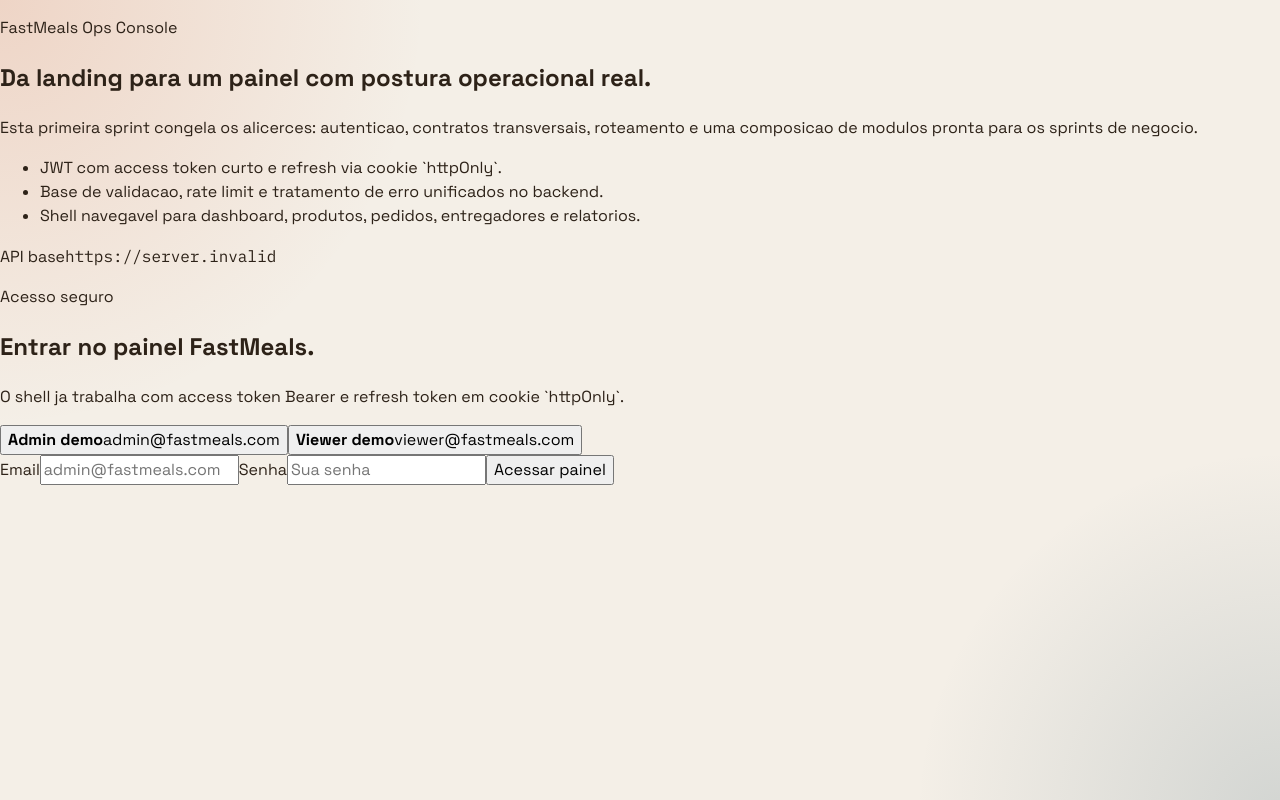
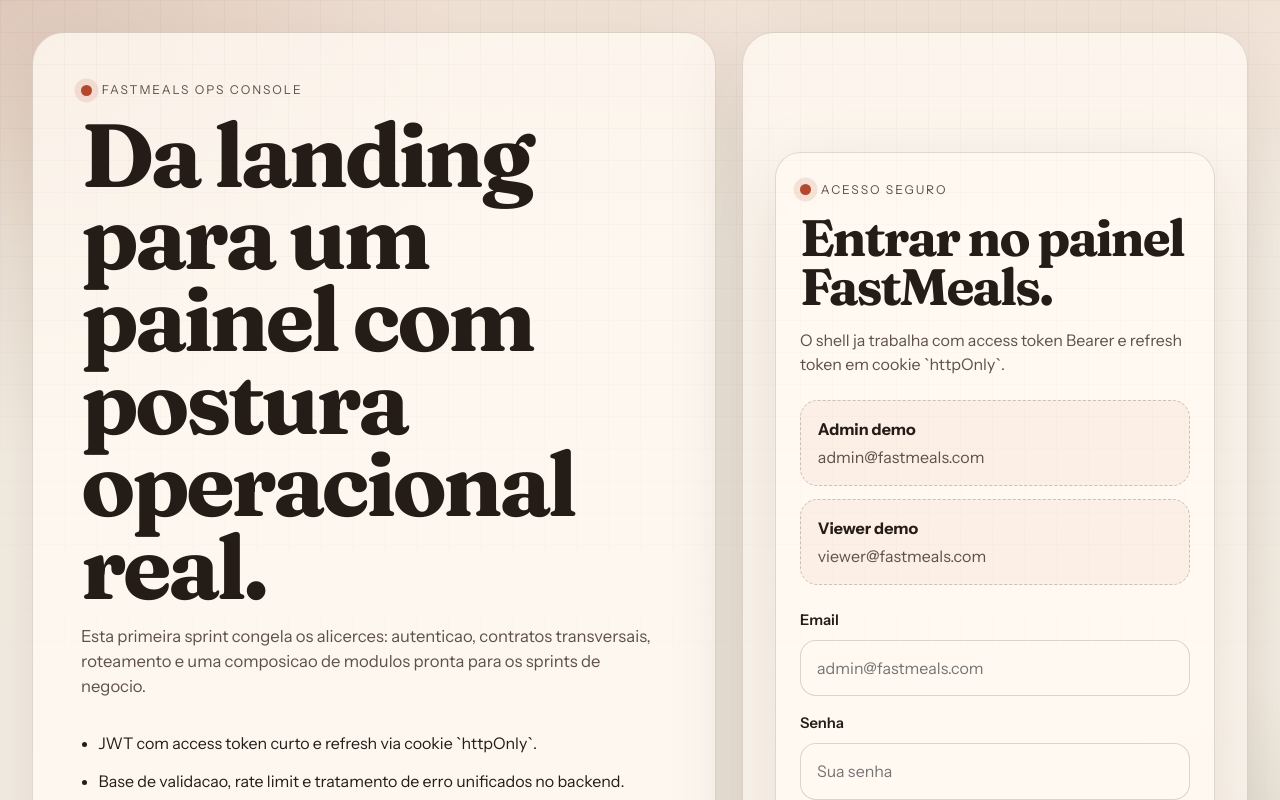
Before and after one commit to eedumarquess/take-home-typescript-react, a React (Vite) app in the folder frontend/: page /login in a window 1280 px wide. Shown: the top 800 px of the page. Built offline with nearby package versions, Linux system fonts and the light colour scheme; no server answers.

Commit message:
style(frontend): refresh application styles

```diff
--- a/frontend/src/style.css
+++ b/frontend/src/style.css
@@ -1,22 +1,25 @@
-@import url('https://fonts.googleapis.com/css2?family=Space+Grotesk:wght@400;500;700&family=IBM+Plex+Mono:wght@400;500&display=swap');
+@import url('https://fonts.googleapis.com/css2?family=Fraunces:opsz,wght@9..144,500;9..144,700&family=Instrument+Sans:wght@400;500;600;700&family=IBM+Plex+Mono:wght@400;500&display=swap');
 
 :root {
-  --bg: #f4efe7;
-  --surface: rgba(255, 251, 247, 0.8);
-  --surface-strong: #fffaf4;
-  --border: rgba(62, 44, 27, 0.12);
-  --text: #2d2218;
-  --muted: #66584b;
-  --accent: #d45d30;
-  --accent-soft: rgba(212, 93, 48, 0.14);
-  --shadow: 0 24px 80px rgba(76, 51, 31, 0.12);
-  font-family: 'Space Grotesk', 'Segoe UI', sans-serif;
+  --paper: #f6efe5;
+  --paper-strong: #fff9f2;
+  --ink: #251c17;
+  --ink-soft: #5f5147;
+  --border: rgba(67, 45, 27, 0.16);
+  --accent: #b5482c;
+  --accent-soft: rgba(181, 72, 44, 0.13);
+  --accent-deep: #7f311f;
+  --olive: #6a7553;
+  --night: #2a231d;
+  --shadow: 0 26px 80px rgba(58, 35, 17, 0.12);
+  font-family: 'Instrument Sans', 'Segoe UI', sans-serif;
   line-height: 1.5;
   font-weight: 400;
-  color: var(--text);
+  color: var(--ink);
   background:
-    radial-gradient(circle at top left, rgba(212, 93, 48, 0.18), transparent 28%),
-    radial-gradient(circle at bottom right, rgba(58, 95, 114, 0.18), transparent 24%), var(--bg);
+    linear-gradient(180deg, rgba(181, 72, 44, 0.08), transparent 24%),
+    radial-gradient(circle at top left, rgba(147, 99, 73, 0.2), transparent 28%),
+    radial-gradient(circle at bottom right, rgba(106, 117, 83, 0.22), transparent 22%), var(--paper);
   font-synthesis: none;
   text-rendering: optimizeLegibility;
   -webkit-font-smoothing: antialiased;
@@ -27,11 +30,30 @@
   box-sizing: border-box;
 }
 
+html,
+body,
+#app {
+  min-height: 100%;
+}
+
 body {
   margin: 0;
   min-width: 320px;
 }
 
+body::before {
+  content: '';
+  position: fixed;
+  inset: 0;
+  background-image:
+    linear-gradient(rgba(88, 63, 43, 0.045) 1px, transparent 1px),
+    linear-gradient(90deg, rgba(88, 63, 43, 0.045) 1px, transparent 1px);
+  background-size: 32px 32px;
+  pointer-events: none;
+  mask-image: linear-gradient(180deg, rgba(0, 0, 0, 0.72), transparent);
+}
+
+a,
 button,
 input,
 textarea,
@@ -39,137 +61,526 @@
   font: inherit;
 }
 
+button {
+  cursor: pointer;
+}
+
 code {
   font-family: 'IBM Plex Mono', monospace;
 }
 
-#app {
-  min-height: 100vh;
+h1,
+h2,
+h3 {
+  margin: 0;
+  font-family: 'Fraunces', Georgia, serif;
+  font-weight: 700;
+  letter-spacing: -0.04em;
 }
 
-.shell {
-  width: min(1120px, calc(100vw - 32px));
-  margin: 0 auto;
-  padding: 40px 0 64px;
+p {
+  margin: 0;
 }
 
-.hero {
+ul {
+  margin: 0;
+  padding-left: 1.2rem;
+}
+
+.button {
+  display: inline-flex;
+  align-items: center;
+  justify-content: center;
+  min-height: 3.25rem;
+  padding: 0.95rem 1.4rem;
+  border: 1px solid var(--accent-deep);
+  border-radius: 999px;
+  background: var(--accent);
+  color: var(--paper-strong);
+  text-decoration: none;
+  transition:
+    transform 160ms ease,
+    background-color 160ms ease,
+    border-color 160ms ease;
+}
+
+.button:hover {
+  transform: translateY(-1px);
+  background: var(--accent-deep);
+}
+
+.button:disabled {
+  cursor: wait;
+  opacity: 0.7;
+  transform: none;
+}
+
+.button--ghost {
+  background: transparent;
+  color: var(--ink);
+  border-color: var(--border);
+}
+
+.button--ghost:hover {
+  background: var(--accent-soft);
+}
+
+.auth-route-shell,
+.not-found {
+  width: min(720px, calc(100vw - 2rem));
+  margin: 4rem auto;
+  padding: clamp(2rem, 5vw, 3rem);
+  border: 1px solid var(--border);
+  border-radius: 2rem;
+  background: rgba(255, 249, 242, 0.8);
+  box-shadow: var(--shadow);
+  text-align: left;
+}
+
+.auth-route-shell h1,
+.not-found h1 {
+  font-size: clamp(2.2rem, 6vw, 4rem);
+  line-height: 0.96;
+}
+
+.auth-route-shell__eyebrow,
+.page-header__eyebrow,
+.sheet__eyebrow,
+.callout__eyebrow,
+.app-topbar__eyebrow,
+.app-brand__eyebrow,
+.app-sidebar__eyebrow,
+.login-hero__eyebrow {
+  display: inline-flex;
+  align-items: center;
+  gap: 0.6rem;
+  margin-bottom: 0.9rem;
+  color: var(--ink-soft);
+  font-size: 0.76rem;
+  letter-spacing: 0.16em;
+  text-transform: uppercase;
+}
+
+.auth-route-shell__eyebrow::before,
+.page-header__eyebrow::before,
+.sheet__eyebrow::before,
+.callout__eyebrow::before,
+.app-topbar__eyebrow::before,
+.app-brand__eyebrow::before,
+.app-sidebar__eyebrow::before,
+.login-hero__eyebrow::before {
+  content: '';
+  width: 0.7rem;
+  height: 0.7rem;
+  border-radius: 999px;
+  background: var(--accent);
+  box-shadow: 0 0 0 0.4rem var(--accent-soft);
+}
+
+.login-shell {
   display: grid;
-  grid-template-columns: minmax(0, 1.7fr) minmax(280px, 0.9fr);
-  gap: 24px;
+  grid-template-columns: minmax(0, 1.15fr) minmax(320px, 0.85fr);
+  min-height: 100vh;
+  gap: clamp(1rem, 2vw, 2rem);
+  padding: clamp(1rem, 3vw, 2rem);
+}
+
+.login-hero,
+.login-panel,
+.login-card,
+.sheet,
+.callout,
+.app-sidebar,
+.app-topbar,
+.dashboard-hero__terminal {
+  border: 1px solid var(--border);
+  background: rgba(255, 249, 242, 0.8);
+  box-shadow: var(--shadow);
+}
+
+.login-hero {
+  display: flex;
+  flex-direction: column;
+  justify-content: space-between;
+  min-height: 0;
+  padding: clamp(2rem, 5vw, 3rem);
+  border-radius: 2rem;
+}
+
+.login-hero h1 {
+  max-width: 11ch;
+  font-size: clamp(3rem, 7vw, 5.6rem);
+  line-height: 0.92;
+}
+
+.login-hero__body {
+  max-width: 54ch;
+  margin-top: 1rem;
+  color: var(--ink-soft);
+  font-size: 1.04rem;
+}
+
+.login-hero__list {
+  display: grid;
+  gap: 0.9rem;
+  margin-top: 2rem;
+  padding-left: 1.1rem;
+}
+
+.login-hero__list li {
+  color: var(--ink);
+}
+
+.login-hero__endpoint {
+  display: flex;
+  flex-direction: column;
+  gap: 0.9rem;
+  margin-top: 2rem;
+  padding-top: 1.2rem;
+  border-top: 1px dashed rgba(67, 45, 27, 0.18);
+}
+
+.login-hero__endpoint span {
+  color: var(--ink-soft);
+  text-transform: uppercase;
+  letter-spacing: 0.14em;
+  font-size: 0.78rem;
+}
+
+.login-hero__endpoint code,
+.dashboard-hero__terminal code {
+  display: block;
+  width: fit-content;
+  max-width: 100%;
+  padding: 0.85rem 1rem;
+  border-radius: 1rem;
+  background: var(--night);
+  color: var(--paper-strong);
+  overflow-wrap: anywhere;
+}
+
+.login-panel {
+  display: flex;
+  align-items: center;
+  justify-content: center;
+  padding: clamp(1rem, 3vw, 2rem);
+  border-radius: 2rem;
+}
+
+.login-card {
+  width: min(100%, 32rem);
+  padding: 1.5rem;
+  border-radius: 1.6rem;
+}
+
+.login-card__header h2 {
+  font-size: clamp(2rem, 5vw, 3.2rem);
+  line-height: 0.96;
+}
+
+.page-header__summary {
+  max-width: 60ch;
+  margin-top: 1rem;
+  color: var(--ink-soft);
+}
+
+.auth-route-shell p:last-child,
+.not-found .page-header__summary {
+  margin-top: 1rem;
+}
+
+.credential-strip {
+  display: grid;
+  gap: 0.85rem;
+  margin: 1.5rem 0;
+}
+
+.credential-strip__item {
+  display: flex;
+  flex-direction: column;
+  gap: 0.25rem;
+  width: 100%;
+  padding: 1rem 1.05rem;
+  border: 1px dashed rgba(67, 45, 27, 0.24);
+  border-radius: 1.1rem;
+  background: rgba(181, 72, 44, 0.05);
+  color: var(--ink);
+  text-align: left;
+}
+
+.credential-strip__item:hover {
+  border-style: solid;
+  background: rgba(181, 72, 44, 0.1);
+}
+
+.credential-strip__item span {
+  color: var(--ink-soft);
+}
+
+.login-form {
+  display: grid;
+  gap: 1rem;
+}
+
+.field {
+  display: grid;
+  gap: 0.55rem;
+}
+
+.field span {
+  font-size: 0.92rem;
+  font-weight: 600;
+}
+
+.field input {
+  min-height: 3.3rem;
+  padding: 0.95rem 1rem;
+  border: 1px solid rgba(67, 45, 27, 0.18);
+  border-radius: 1rem;
+  background: var(--paper-strong);
+  color: var(--ink);
+}
+
+.field input:focus {
+  outline: 2px solid rgba(181, 72, 44, 0.18);
+  border-color: var(--accent);
+}
+
+.form-error {
+  padding: 0.9rem 1rem;
+  border-radius: 1rem;
+  background: rgba(181, 72, 44, 0.09);
+  color: var(--accent-deep);
+}
+
+.app-frame {
+  display: grid;
+  grid-template-columns: minmax(260px, 300px) minmax(0, 1fr);
+  min-height: 100vh;
+  gap: clamp(1rem, 2vw, 1.4rem);
+  padding: clamp(1rem, 2vw, 1.4rem);
+}
+
+.app-sidebar {
+  display: flex;
+  flex-direction: column;
+  gap: 1.3rem;
+  padding: 1.3rem;
+  border-radius: 1.75rem;
+}
+
+.app-brand h1 {
+  font-size: clamp(2rem, 4vw, 3.4rem);
+  line-height: 0.94;
+}
+
+.app-brand__body {
+  margin-top: 1rem;
+  color: var(--ink-soft);
+}
+
+.app-nav {
+  display: grid;
+  gap: 0.65rem;
+}
+
+.app-nav__link {
+  display: flex;
+  align-items: center;
+  justify-content: space-between;
+  gap: 1rem;
+  padding: 0.95rem 1rem;
+  border-radius: 1rem;
+  color: var(--ink);
+  text-decoration: none;
+  border: 1px solid transparent;
+  background: rgba(255, 255, 255, 0.45);
+  transition:
+    transform 160ms ease,
+    border-color 160ms ease,
+    background-color 160ms ease;
+}
+
+.app-nav__link:hover {
+  transform: translateX(2px);
+  border-color: rgba(67, 45, 27, 0.18);
+}
+
+.app-nav__link small {
+  color: var(--ink-soft);
+  text-transform: uppercase;
+  letter-spacing: 0.12em;
+}
+
+.app-nav__link--active {
+  background: rgba(181, 72, 44, 0.09);
+  border-color: rgba(181, 72, 44, 0.28);
+}
+
+.app-sidebar__footer {
+  margin-top: auto;
+  padding-top: 1rem;
+  border-top: 1px dashed rgba(67, 45, 27, 0.18);
+  display: grid;
+  gap: 0.25rem;
+}
+
+.app-sidebar__footer span {
+  color: var(--ink-soft);
+}
+
+.app-main {
+  display: grid;
+  grid-template-rows: auto 1fr;
+  gap: 1rem;
+}
+
+.app-topbar {
+  display: flex;
+  align-items: center;
+  justify-content: space-between;
+  gap: 1rem;
+  padding: 1rem 1.2rem;
+  border-radius: 1.4rem;
+}
+
+.app-content {
+  display: block;
+}
+
+.page {
+  display: grid;
+  gap: 1.2rem;
+}
+
+.page-header h1,
+.dashboard-hero h1 {
+  font-size: clamp(2.3rem, 5vw, 4.4rem);
+  line-height: 0.94;
+  max-width: 14ch;
+}
+
+.page-grid,
+.dashboard-grid {
+  display: grid;
+  gap: 1rem;
+  grid-template-columns: repeat(2, minmax(0, 1fr));
+}
+
+.dashboard-grid {
+  grid-template-columns: repeat(3, minmax(0, 1fr));
+}
+
+.dashboard-grid--secondary {
+  grid-template-columns: minmax(0, 2fr) minmax(280px, 1fr);
+}
+
+.dashboard-hero {
+  display: grid;
+  grid-template-columns: minmax(0, 1.4fr) minmax(280px, 0.8fr);
+  gap: 1rem;
   align-items: stretch;
 }
 
-.hero__copy,
-.hero__panel,
-.stack-card {
-  border: 1px solid var(--border);
-  background: var(--surface);
-  backdrop-filter: blur(16px);
-  box-shadow: var(--shadow);
-}
-
-.hero__copy {
-  padding: 40px;
-  border-radius: 28px;
-}
-
-.hero__tag,
-.hero__label,
-.stack-card__eyebrow {
-  display: inline-flex;
-  align-items: center;
-  gap: 8px;
-  font-size: 0.78rem;
-  letter-spacing: 0.14em;
-  text-transform: uppercase;
-  color: var(--muted);
-}
-
-.hero__tag::before,
-.hero__label::before,
-.stack-card__eyebrow::before {
-  content: '';
-  width: 10px;
-  height: 10px;
-  border-radius: 999px;
-  background: var(--accent);
-  box-shadow: 0 0 0 6px var(--accent-soft);
-}
-
-.hero h1 {
-  margin: 20px 0 16px;
-  max-width: 14ch;
-  font-size: clamp(2.8rem, 6vw, 5.3rem);
-  line-height: 0.98;
-  letter-spacing: -0.05em;
-}
-
-.hero p {
-  max-width: 62ch;
-  margin: 0;
-  color: var(--muted);
-  font-size: 1.04rem;
-}
-
-.hero__panel {
+.dashboard-hero__terminal {
   display: flex;
   flex-direction: column;
   justify-content: space-between;
-  padding: 28px;
-  border-radius: 24px;
-  background: linear-gradient(145deg, rgba(255, 250, 244, 0.96), rgba(246, 236, 225, 0.92));
+  padding: 1.3rem;
+  border-radius: 1.6rem;
 }
 
-.hero__panel code {
-  display: block;
-  margin-top: 20px;
-  padding: 18px 20px;
-  border-radius: 18px;
-  color: #fffaf4;
-  background: #2f241b;
-  overflow-wrap: anywhere;
+.dashboard-hero__terminal span {
+  color: var(--ink-soft);
+  text-transform: uppercase;
+  letter-spacing: 0.14em;
+  font-size: 0.78rem;
 }
 
-.stack-grid {
-  display: grid;
-  grid-template-columns: repeat(3, minmax(0, 1fr));
-  gap: 20px;
-  margin-top: 24px;
+.sheet,
+.callout {
+  padding: 1.25rem;
+  border-radius: 1.5rem;
 }
 
-.stack-card {
-  min-height: 220px;
-  padding: 28px;
-  border-radius: 24px;
+.sheet--accent {
+  background:
+    linear-gradient(180deg, rgba(181, 72, 44, 0.08), transparent 60%), rgba(255, 249, 242, 0.8);
 }
 
-.stack-card h2 {
-  margin: 18px 0 10px;
-  font-size: 1.65rem;
-  line-height: 1.05;
+.sheet--wide {
+  min-height: 100%;
 }
 
-.stack-card p {
-  margin: 0;
-  color: var(--muted);
+.sheet h2 {
+  margin-top: 0.35rem;
+  font-size: clamp(1.8rem, 3vw, 2.35rem);
 }
 
-@media (max-width: 920px) {
-  .hero,
-  .stack-grid {
+.sheet p {
+  margin-top: 0.75rem;
+  color: var(--ink-soft);
+}
+
+.sheet__list {
+  display: grid;
+  gap: 0.7rem;
+  margin-top: 0.75rem;
+}
+
+.callout {
+  display: grid;
+  gap: 0.8rem;
+  align-content: start;
+  background:
+    linear-gradient(150deg, rgba(106, 117, 83, 0.14), transparent 70%), rgba(255, 249, 242, 0.8);
+}
+
+.callout strong {
+  font-family: 'Fraunces', Georgia, serif;
+  font-size: clamp(1.7rem, 3vw, 2.25rem);
+  line-height: 1;
+}
+
+.not-found {
+  display: grid;
+  gap: 1rem;
+  justify-items: start;
+}
+
+@media (max-width: 1080px) {
+  .login-shell,
+  .app-frame,
+  .dashboard-hero,
+  .dashboard-grid,
+  .dashboard-grid--secondary,
+  .page-grid {
     grid-template-columns: 1fr;
   }
 
-  .shell {
-    width: min(100vw - 20px, 1120px);
-    padding-top: 20px;
+  .app-sidebar {
+    order: 2;
+  }
+}
+
+@media (max-width: 720px) {
+  .app-frame,
+  .login-shell {
+    padding: 0.75rem;
   }
 
-  .hero__copy,
-  .hero__panel,
-  .stack-card {
-    padding: 24px;
-    border-radius: 22px;
+  .app-nav {
+    grid-template-columns: 1fr;
+  }
+
+  .app-topbar {
+    flex-direction: column;
+    align-items: stretch;
+  }
+
+  .page-header h1,
+  .dashboard-hero h1,
+  .login-hero h1 {
+    max-width: none;
   }
 }
```
Also changed, not shown: frontend/src/components/stack-card.tsx (deleted, +0 -15 lines), frontend/src/pages/home-page.tsx (deleted, +0 -51 lines).
